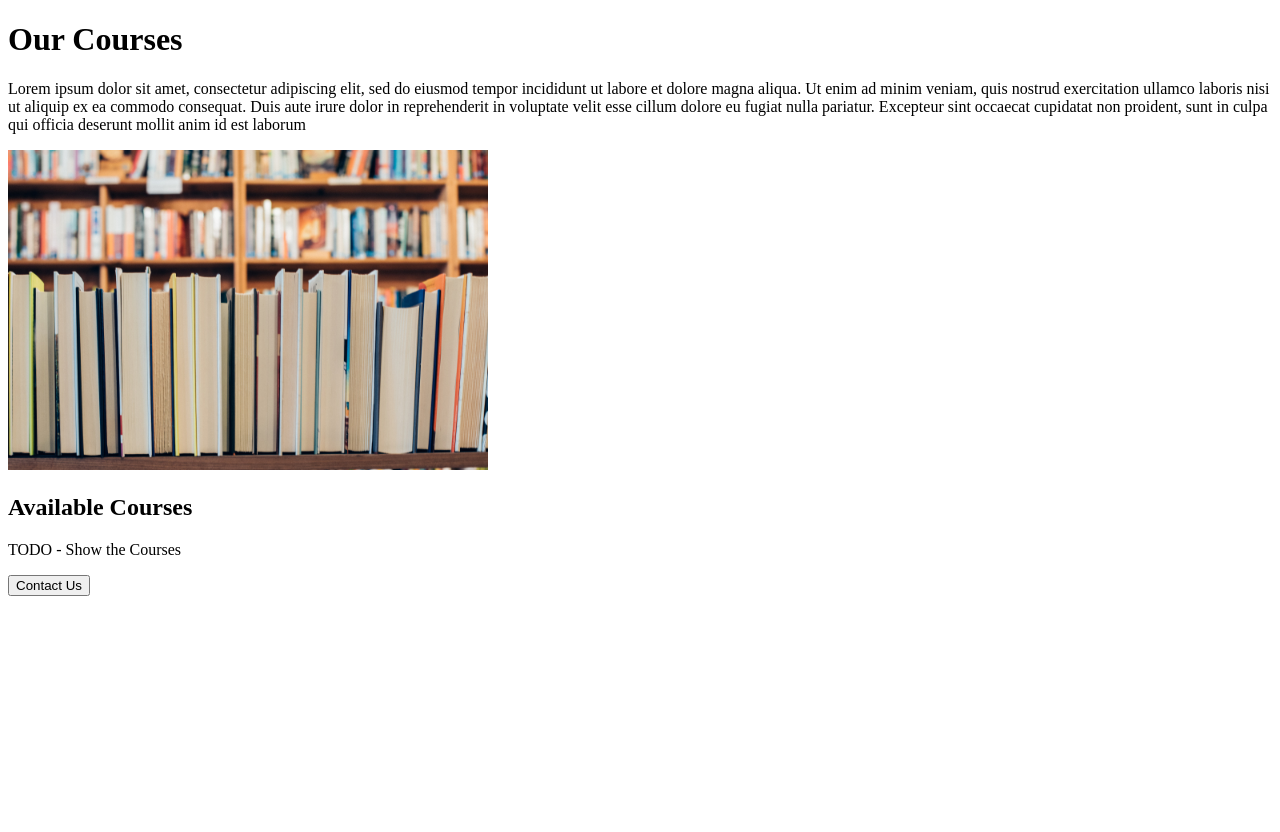
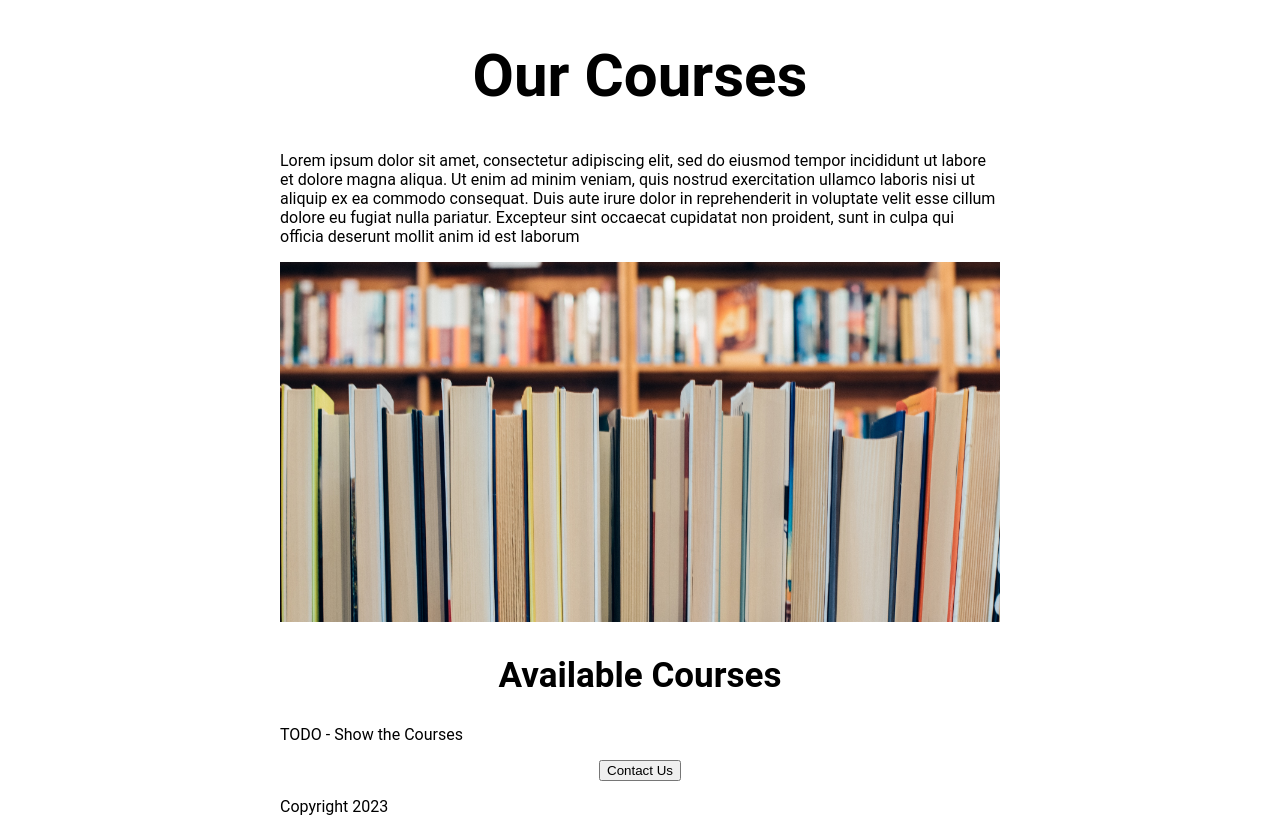
Before and after one commit to ThomasKarabo/courses-website, a Flask app: page / in a window 1280 px wide. Before the commit the page ends 596 px from the top, so only its background shows below. Run offline with Flask 2, Linux system fonts and the light colour scheme.

Commit message:
Added css in the html file

```diff
--- a/templates/home.html
+++ b/templates/home.html
@@ -2,14 +2,50 @@
 <html>
   <head>
     <title>Courses</title>
+    <style>
+      h1{
+        font-size: 60px;
+        font-family:Roboto;
+        color:black;
+        text-align:center;
+      }
+      h2{
+        font-size: 35px;
+        font-family:Roboto;
+        color:black;
+        text-align:center
+      }
+      .bodytext{
+        font-family:Roboto;
+        color:black;
+      }
+      #book{
+        width: 100%;
+        height: 360px;
+        object-fit:cover;
+      }
+      #container{
+        max-width:720px;
+        margin: 0 auto 0 auto;
+      }
+      #contactbutton{
+        text-align:center;
+      }
+    </style>
   </head>
-  <body>
+  <body class="bodytext">
+    <div id="container">
     <h1>Our Courses</h1>
     <p>Lorem ipsum dolor sit amet, consectetur adipiscing elit, sed do eiusmod tempor incididunt ut labore et dolore magna aliqua. Ut enim ad minim veniam, quis nostrud exercitation ullamco laboris nisi ut aliquip ex ea commodo consequat. Duis aute irure dolor in reprehenderit in voluptate velit esse cillum dolore eu fugiat nulla pariatur. Excepteur sint occaecat cupidatat non proident, sunt in culpa qui officia deserunt mollit anim id est laborum</p>
-    <img src="static/books.jpg" alt=Picture height = 320>
+    <img id="book"src="static/books.jpg" alt=Picture>
     <h2>Available Courses</h2>
-    <p>TODO - Show the Courses</p>
+    <p class="bodytext">TODO - Show the Courses</p>
+      <div id="contactbutton" >
     <button>Contact Us</button>
+      </div>
+    <p>Copyright 2023</p>
+    </div>
+
   </body>
 
 
--- /dev/null
+++ b/templates/style.css
@@ -0,0 +1,4 @@
+h1{
+  font-size:60px;
+  color:green;
+}
```
